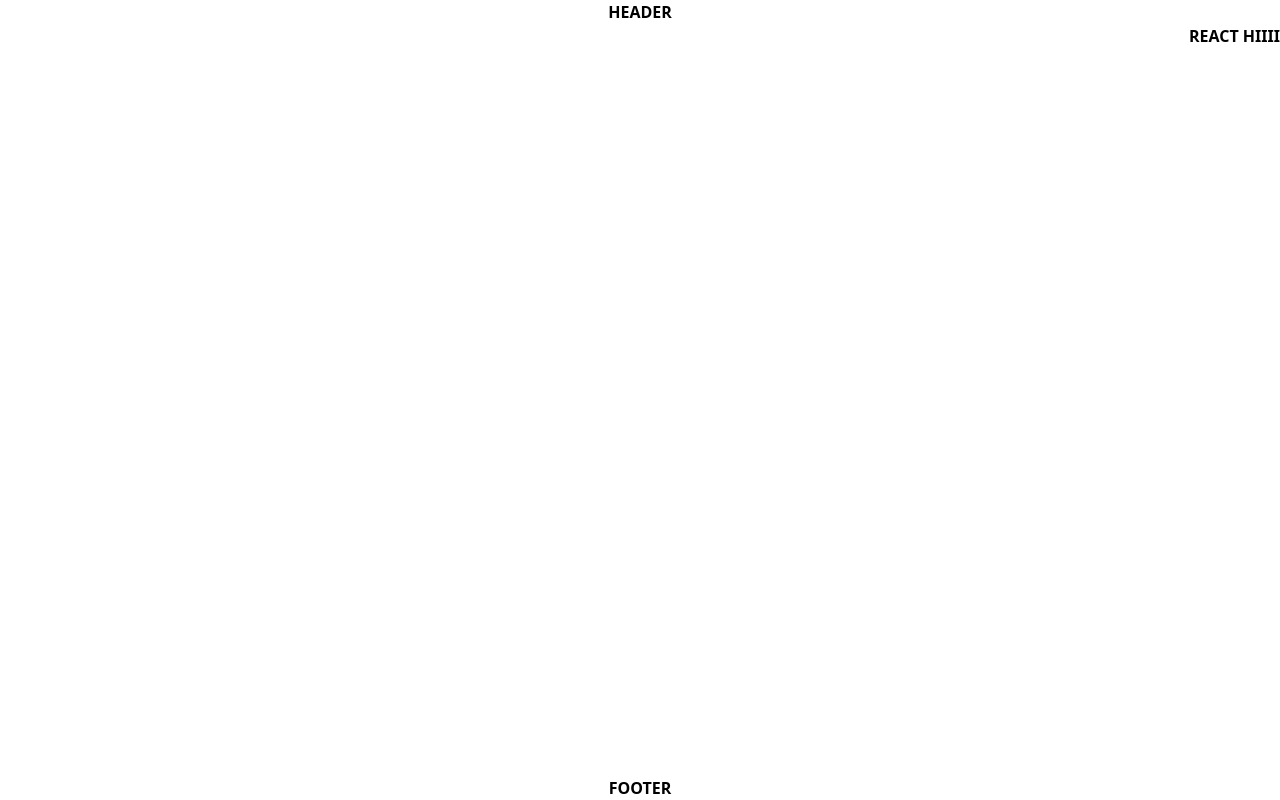
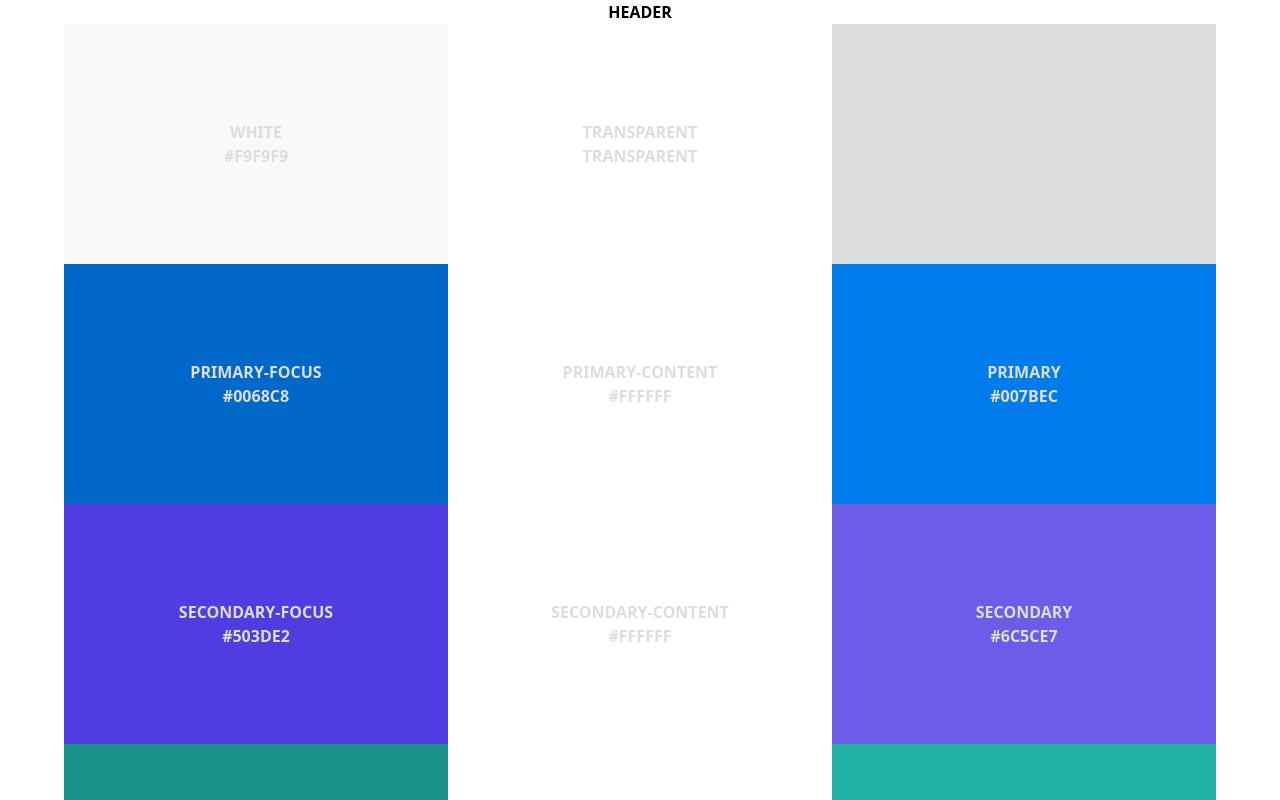
Before and after one commit to nastaran-reshadati/lms-app, a Next.js app: page / in a window 1280 px wide. Shown: the top 800 px of the page. Built offline with nearby package versions, Linux system fonts and the light colour scheme.

Commit message:
Customizing tailwind color

```diff
--- a/src/app/_components/colors/colors.tsx
+++ b/src/app/_components/colors/colors.tsx
@@ -1,10 +1,28 @@
-// import { tailwindColors } from "../../../../tailwind.config";
+"use client";
+import { colord } from "colord";
+import { tailwindColors } from "../../../../tailwind.config";
 
-// export const colors: React.FC = () => (
-//   <div className="flex flex-wrap justify-center">
-//     {Object.entries(tailwindColors).map([name, color]) => (
-//         <ColorBox key={name} name = {name} color={color}>
-//         </ColorBox>
-//     )}
-//   </div>
-// );
+const getTextColor = (backgroundColor: string): string =>
+  colord(backgroundColor).isDark() ? "#dddddd" : "#dddddd";
+
+export const Colors: React.FC = () => (
+  <div className="flex flex-wrap justify-center">
+    {Object.entries(tailwindColors).map(([name, color]) => (
+      <ColorBox key={name} name={name} color={color}></ColorBox>
+    ))}
+  </div>
+);
+
+const ColorBox: React.FC<{ name: string; color: string }> = ({
+  name,
+  color,
+}) => (
+  <div
+    className="w-96 h-60 flex flex-col items-center justify-center text-center uppercase"
+    style={{ backgroundColor: color, color: getTextColor(color) }}
+    dir="ltr"
+  >
+    <span>{name}</span>
+    <span>{color}</span>
+  </div>
+);
--- a/src/app/page.tsx
+++ b/src/app/page.tsx
@@ -1,5 +1,9 @@
-import Image from "next/image";
+import { Colors } from "./_components/colors/colors";
 
 export default function Home() {
-  return <div className="text-purple-600">react hiiii</div>;
+  return (
+    <>
+      <Colors />
+    </>
+  );
 }
```
